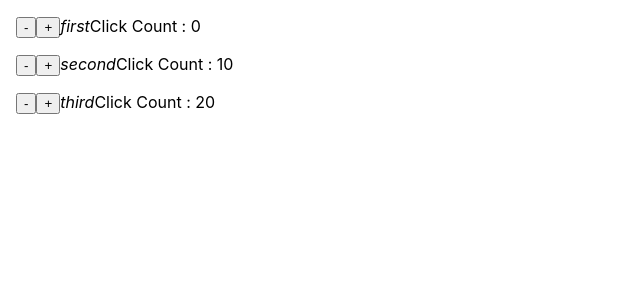
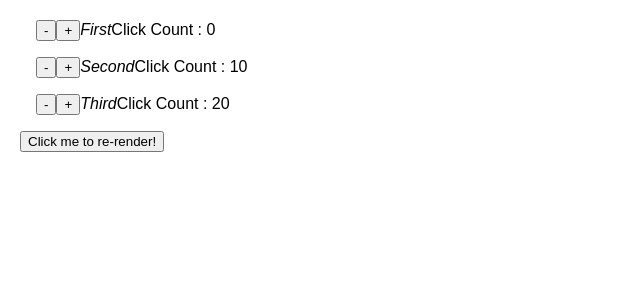
Before and after one commit to 5412/learning-react, a React app: page / in a window 1280 px wide. Shown: the top 300 px of the page, without its empty margins (0-640 px from the left). Built offline with nearby package versions, Linux system fonts and the light colour scheme.

Commit message:
chapter2

```diff
--- a/src/ClickCouter.js
+++ b/src/ClickCouter.js
@@ -6,7 +6,12 @@ class ClickCounter extends Component {
         super(props);
         this.onClickMimiButton = this.onClickMimiButton.bind(this);
         this.onClickPlusButton = this.onClickPlusButton.bind(this);
-        this.state = {count:this.props.initValue || 0};
+        this.state = {count: props.initValue};
+    }
+    componentWillReceiveProps(nextProps, nextContext) {
+        if(nextProps.initValue !== this.state.count){
+            this.setState({count: nextProps.initValue});
+        }
     }
 
     onClickMimiButton() {
@@ -40,5 +45,9 @@ ClickCounter.propTypes = {
     initValue: PropTypes.number,
 };
 
+ClickCounter.defaultProps = {
+    initValue:0
+};
+
 
 export default ClickCounter
--- a/src/ControlPanel.js
+++ b/src/ControlPanel.js
@@ -1,18 +1,19 @@
 import React, { Component } from 'react';
 import ClickCounter from "./ClickCouter";
 
+const style = {
+    margin: '20px'
+};
 class ControlPanel extends Component {
-    constructor (props) {
-        super(props)
-        this.state = {count:0};
-    }
-
     render() {
         return (
-            <div>
-                <ClickCounter caption="first" initValue={0}/>
-                <ClickCounter caption="second" initValue={10}/>
-                <ClickCounter caption="third" initValue={20}/>
+            <div style={style}>
+                <ClickCounter caption="First"/>
+                <ClickCounter caption="Second" initValue={10} />
+                <ClickCounter caption="Third" initValue={20} />
+                <button onClick={ () => this.forceUpdate() }>
+                    Click me to re-render!
+                </button>
             </div>
         );
     }
--- a/src/index.css
+++ b/src/index.css
@@ -1,14 +1,5 @@
 body {
   margin: 0;
   padding: 0;
-  font-family: -apple-system, BlinkMacSystemFont, "Segoe UI", "Roboto", "Oxygen",
-    "Ubuntu", "Cantarell", "Fira Sans", "Droid Sans", "Helvetica Neue",
-    sans-serif;
-  -webkit-font-smoothing: antialiased;
-  -moz-osx-font-smoothing: grayscale;
+  font-family: sans-serif;
 }
-
-code {
-  font-family: source-code-pro, Menlo, Monaco, Consolas, "Courier New",
-    monospace;
-}
```
Also changed, not shown: 1 other file (tests, documents, lock files or other folders).
